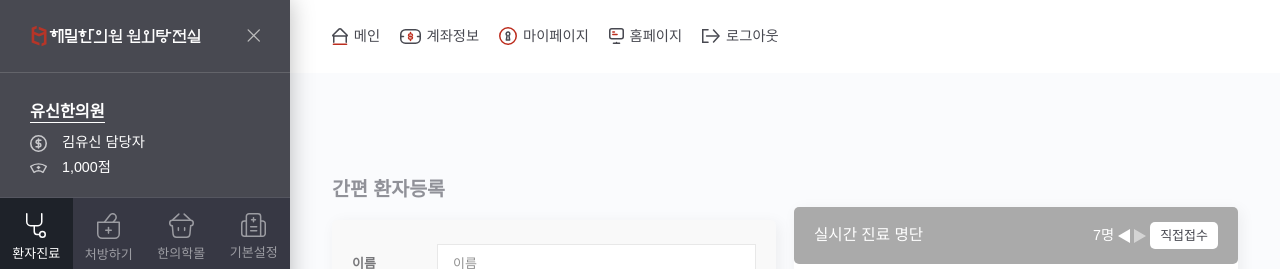
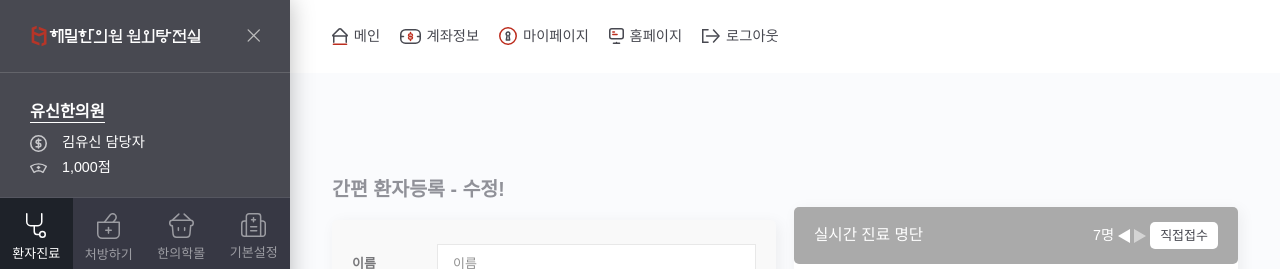
Before and after one commit to itforone-github/git-test-anna, a React (Create React App) app: page / in a window 1280 px wide. Shown: the top 269 px of the page. Built offline with nearby package versions, Linux system fonts and the light colour scheme; a web font is replaced by a local one.

Commit message:
test: 푸시 테스트

```diff
--- a/src/App.js
+++ b/src/App.js
@@ -5,7 +5,7 @@ function App() {
         <Layout id="App">
             <section className="patient_main">
                 <div className="register">
-                    <h3>간편 환자등록</h3>
+                    <h3>간편 환자등록 - 수정!</h3>
                     <div className="box1">
                         <div className="form">
                             <label>이름</label><input type="text" placeholder="이름"/>
```
